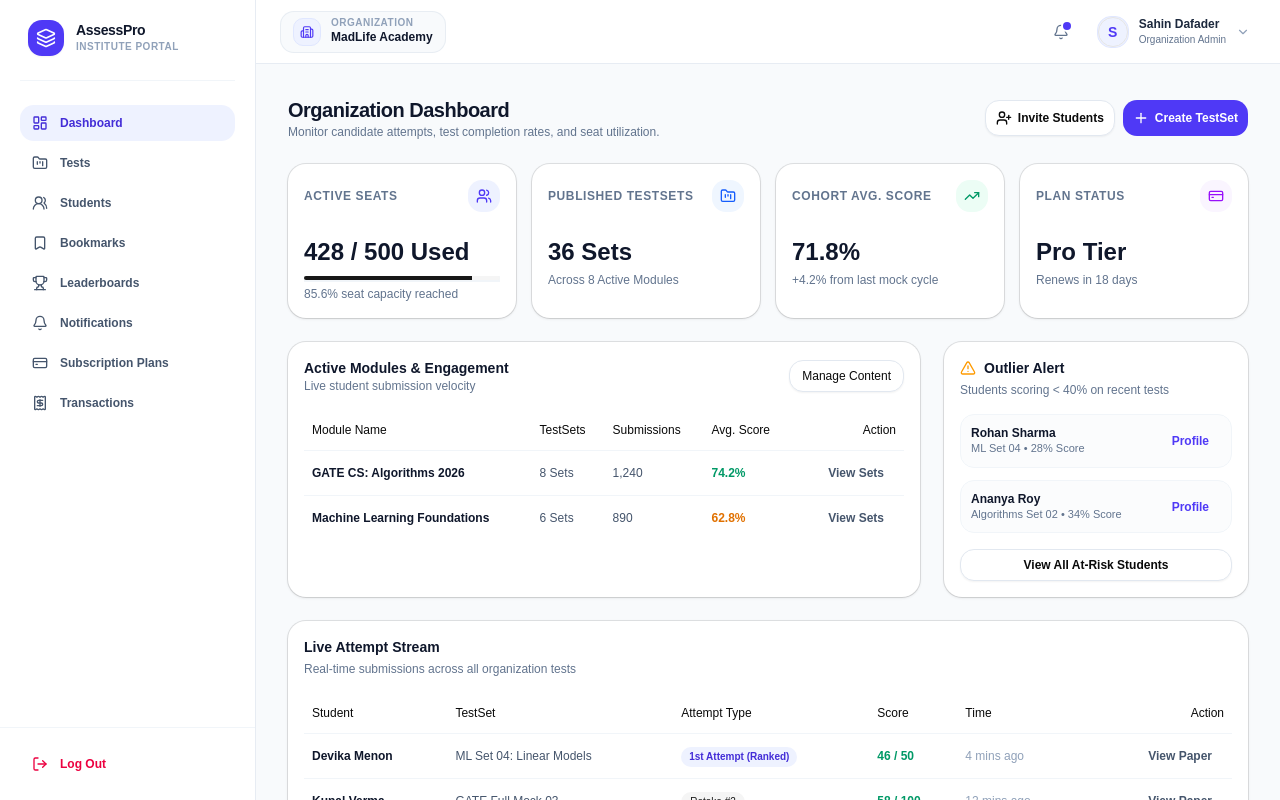
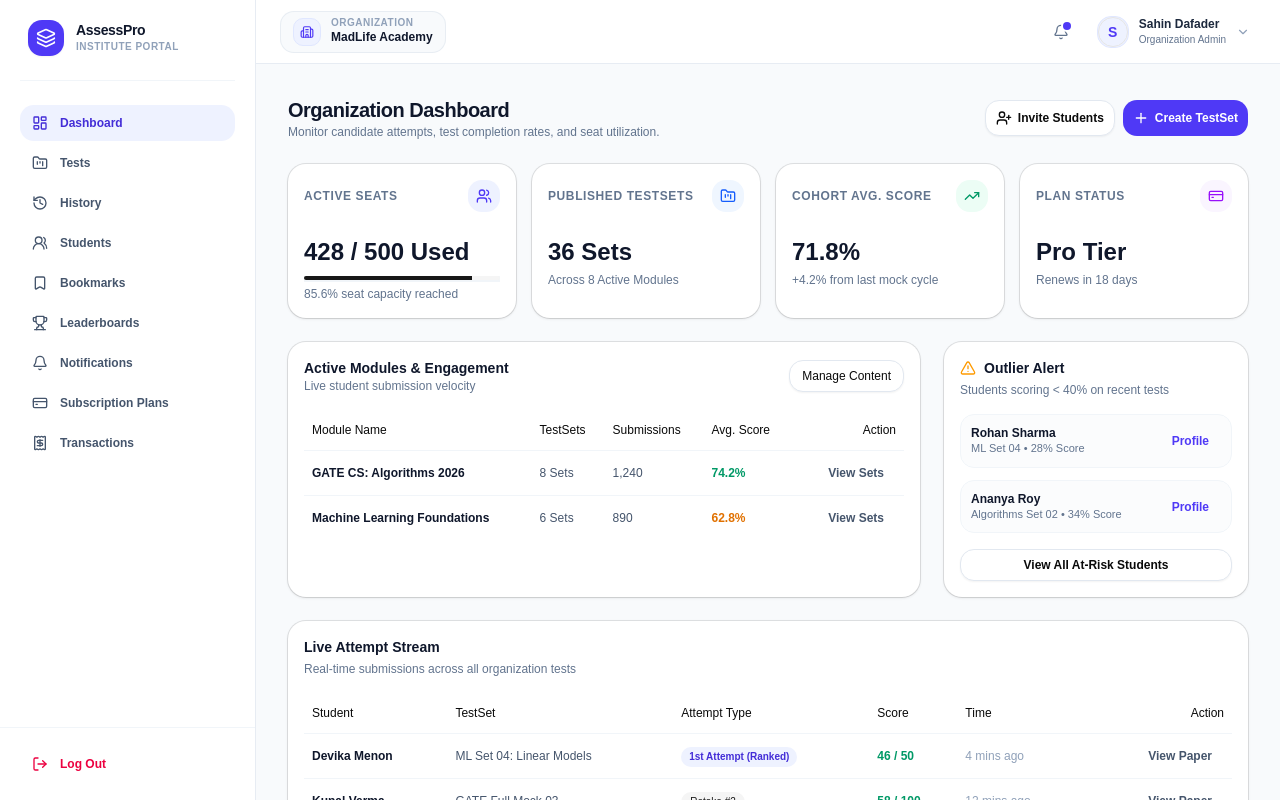
Before and after one commit to SahinDa/assesspro-frontend, a React (Vite) app: page /dashboard/organization in a window 1280 px wide. Built offline with nearby package versions, Linux system fonts and the light colour scheme.

Commit message:
set up route for attempt module for both student and organization

```diff
--- a/src/modules/dashboard/components/Sidebar.tsx
+++ b/src/modules/dashboard/components/Sidebar.tsx
@@ -30,6 +30,7 @@ export function Sidebar({ role }: SidebarProps) {
     ? [
         { label: 'Dashboard', path: '/dashboard/organization', icon: LayoutDashboard },
         { label: 'Tests', path: '/dashboard/tests', icon: FolderKanban },
+        { label: 'History', path: '/dashboard/attempts', icon: History },
         { label: 'Students', path: '/dashboard/students', icon: Users2 },
         { label: 'Bookmarks', path: '/dashboard/bookmarks', icon: Bookmark },
         { label: 'Leaderboards', path: '/dashboard/leaderboards', icon: Trophy },
@@ -40,9 +41,10 @@ export function Sidebar({ role }: SidebarProps) {
     : [
         { label: 'My Dashboard', path: '/student/dashboard', icon: LayoutDashboard },
         { label: 'Tests', path: '/student/tests', icon: FolderKanban},
+        { label: 'History', path: '/student/attempts', icon: History },
         { label: 'Bookmarks', path: '/student/bookmarks', icon: Bookmark },
         { label: 'Leaderboards', path: '/student/leaderboards', icon: Trophy },
-        { label: 'Notifications', path: '/student/notifications', icon: Bell },
+        { label: 'Notifications', path: '/studentfix /notifications', icon: Bell },
         { label: 'Plans & Pricing', path: '/student/plans', icon: CreditCard },
         { label: 'My Transactions', path: '/student/transactions', icon: Receipt },
         { label: 'Performance', path: '/student/performance', icon: BarChart3 },
--- a/src/routes/AppRoutes.tsx
+++ b/src/routes/AppRoutes.tsx
@@ -17,6 +17,7 @@ const BookmarksView = lazy(() => import('@/modules/bookmarks/views/BookmarksView
 const LeaderboardView = lazy(() => import('@/modules/leaderboards/views/LeaderboardView'))
 import NotificationsView from '@/modules/notifications/views/NotificationsView'
 import { PlansView, TransactionsView } from '@/modules/subscriptions'
+import TestAttemptsView from "@/modules/attempts/views/TestAttemptsView"
 
 export default function AppRoutes() {
   return (
@@ -46,6 +47,7 @@ export default function AppRoutes() {
         <Route path="notifications" element={<NotificationsView />} />
         <Route path="plans" element={<PlansView userRole={UserRole.ORGANIZATION} />} />
         <Route path="billing" element={<TransactionsView userRole={UserRole.ORGANIZATION} />} />
+        <Route path ="attempts" element={<TestAttemptsView userRole={UserRole.STUDENT}/>} />
       </Route>
 
       {/* 2. Student Dashboard */}
@@ -58,6 +60,7 @@ export default function AppRoutes() {
         <Route path="plans" element={<PlansView userRole={UserRole.STUDENT} />} />
         <Route path="transactions" element={<TransactionsView userRole={UserRole.STUDENT} />} />
         <Route path="tests" element={<TestsView userRole={UserRole.STUDENT} />} />
+        <Route path ="attempts" element={<TestAttemptsView userRole={UserRole.STUDENT}/>} />
       </Route>
 
       {/* 3. Super Admin Dashboard */}
```
